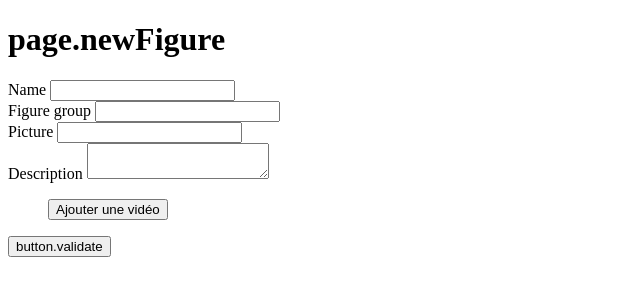
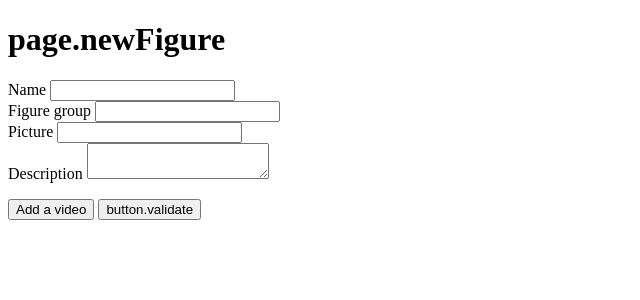
Before and after one commit to d4rkstrife/P6_SnowTricks, a Symfony app: template templates/figure/newFigure.html.twig in a window 1280 px wide. Shown: the part 96-396 px from the top of the page, without its empty margins (0-640 px from the left). Run offline with Twig, Linux system fonts and the light colour scheme; the template is opened without the code that fills it, so the values that code supplies are empty; form fields are guessed from the names that the template uses; some libraries are stand-ins or nearby versions.

Commit message:
possibility to add a video on new figure

```diff
--- a/assets/app.js
+++ b/assets/app.js
@@ -7,11 +7,13 @@
 
 // any CSS you import will output into a single css file (app.css in this case)
 import './styles/app.scss';
+
 // start the Stimulus application
 //const $ = require('jquery');
 // this "modifies" the jquery module: adding behavior to it
 // the bootstrap module doesn't export/return anything
 require('bootstrap');
+import './js/addvideo';
 
 // or you can include specific pieces
 // require('bootstrap/js/dist/tooltip');
--- a/assets/styles/app.scss
+++ b/assets/styles/app.scss
@@ -187,3 +187,8 @@ polygon {
 a {
     text-decoration: none;
 }
+
+.card-img {
+    height: 100%;
+    width: 100%;
+}
--- a/src/Controller/FigureController.php
+++ b/src/Controller/FigureController.php
@@ -123,7 +123,11 @@ class FigureController extends AbstractController
             $figure->setSlug($slugger->slug($figure->getName()));
             $figure->setAutor($this->getUser());
 
+            $videoFiles = $form->get('relatedVideos')->getData();
+            foreach ($videoFiles as $videoFile) {
 
+                $videoFile->setRelatedFigure($figure);
+            }
             $em->persist($figure);
 
             $em->flush();
--- a/src/Controller/RegisterController.php
+++ b/src/Controller/RegisterController.php
@@ -62,7 +62,6 @@ class RegisterController extends AbstractController
                 $user->setProfilPicture($profilPicture);
             }
             $user->setPassword($passwordHasher->hashPassword($user, $form->get('password')->getData()));
-            $user->setRegistrationKey('random');
             $user->setMailIsValidate(false);
             $user->setRegistrationKey('toto');
             $em->persist($user);
--- a/src/Entity/Figure.php
+++ b/src/Entity/Figure.php
@@ -30,6 +30,7 @@ class Figure
      * @ORM\Column(type="string", length=25, unique=true)
      * @Assert\NotBlank()
      * @Assert\NotNull()
+     * @Assert\Regex("^([a-zA-Z0-9-_]{2,36})$^")
      */
     private $name;
 
--- a/templates/figure/modification.html.twig
+++ b/templates/figure/modification.html.twig
@@ -50,6 +50,12 @@
 					{% endif %}
 				</div>
 			{% endfor %}
+			<ul class="tags" data-index="{{ form.relatedVideos|length > 0 ? form.relatedVideos|last.vars.name + 1 : 0 }}" data-prototype="{{ form_widget(form.relatedVideos.vars.prototype)|e('html_attr') }}">
+				{% for video in form.relatedVideos %}
+					<li>{{ form_row(video.link) }}</li>
+				{% endfor %}
+				<button type="button" class="add_item_link" data-collection-holder-class="tags">Add a video</button>
+			</ul>
 
 
 			<button type="submit" class="btn btn-success">{{ "button.validate"|trans }}</button>
--- a/templates/figure/newFigure.html.twig
+++ b/templates/figure/newFigure.html.twig
@@ -3,22 +3,7 @@
 {% block title %}
 	{{ "page.newFigure"|trans }}
 {% endblock %}
-{% block javascripts %}
-	<script type="text/javascript">
-		document.querySelectorAll('.add_item_link').forEach(btn => btn.addEventListener("click", addFormToCollection));
-const addFormToCollection = (e) => {
-const collectionHolder = document.querySelector('.' + e.currentTarget.dataset.collectionHolderClass);
 
-const item = document.createElement('li');
-
-item.innerHTML = collectionHolder.dataset.prototype.replace(/__name__/g, collectionHolder.dataset.index);
-
-collectionHolder.appendChild(item);
-
-collectionHolder.dataset.index ++;
-};
-	</script>
-{% endblock %}
 
 {% block body %}
 	<h1>{{ "page.newFigure"|trans }}</h1>
@@ -50,15 +35,16 @@ collectionHolder.dataset.index ++;
 				{{ form_errors(form.description)}}
 			</div>
 
-			<ul class="videos" data-index="{{ form.relatedVideos|length > 0 ? form.relatedVideos|last.vars.name + 1 : 0 }}" data-prototype="{{ form_widget(form.relatedVideos.vars.prototype)|e('html_attr') }}">
-				<button type="button" class="add_item_link" data-collection-holder-class="videos">Ajouter une vidéo</button>
+			<ul class="tags" data-index="{{ form.relatedVideos|length > 0 ? form.relatedVideos|last.vars.name + 1 : 0 }}" data-prototype="{{ form_widget(form.relatedVideos.vars.prototype)|e('html_attr') }}">
 				{% for video in form.relatedVideos %}
 					<li>{{ form_row(video.link) }}</li>
 				{% endfor %}
 			</ul>
+			<button type="button" class="add_item_link" data-collection-holder-class="tags">Add a video</button>
 
 
 			<button type="submit" class="btn btn-success">{{ "button.validate"|trans }}</button>
+
 			{% for flashMessage in app.session.flashbag.get('error') %}
 
 				<h5 class="error">{{ flashMessage }}</h5>
```
Also changed, not shown: assets/js/addvideo.js (added, +28 -0 lines), templates/home/index.html.twig (+6 -6 lines), public/image/upload/Robotime-Globe-lumineux-3D-en-bois-ROKR-Puzzle-assembler-Kits-de-construction-jouets-cadeau-pour-enfants-jpg-Q90-jpg-1-62093df372f89.webp (added), public/image/upload/Robotime-Globe-lumineux-3D-en-bois-ROKR-Puzzle-assembler-Kits-de-construction-jouets-cadeau-pour-enfants-jpg-Q90-jpg-62093df37abd7.webp (added).
